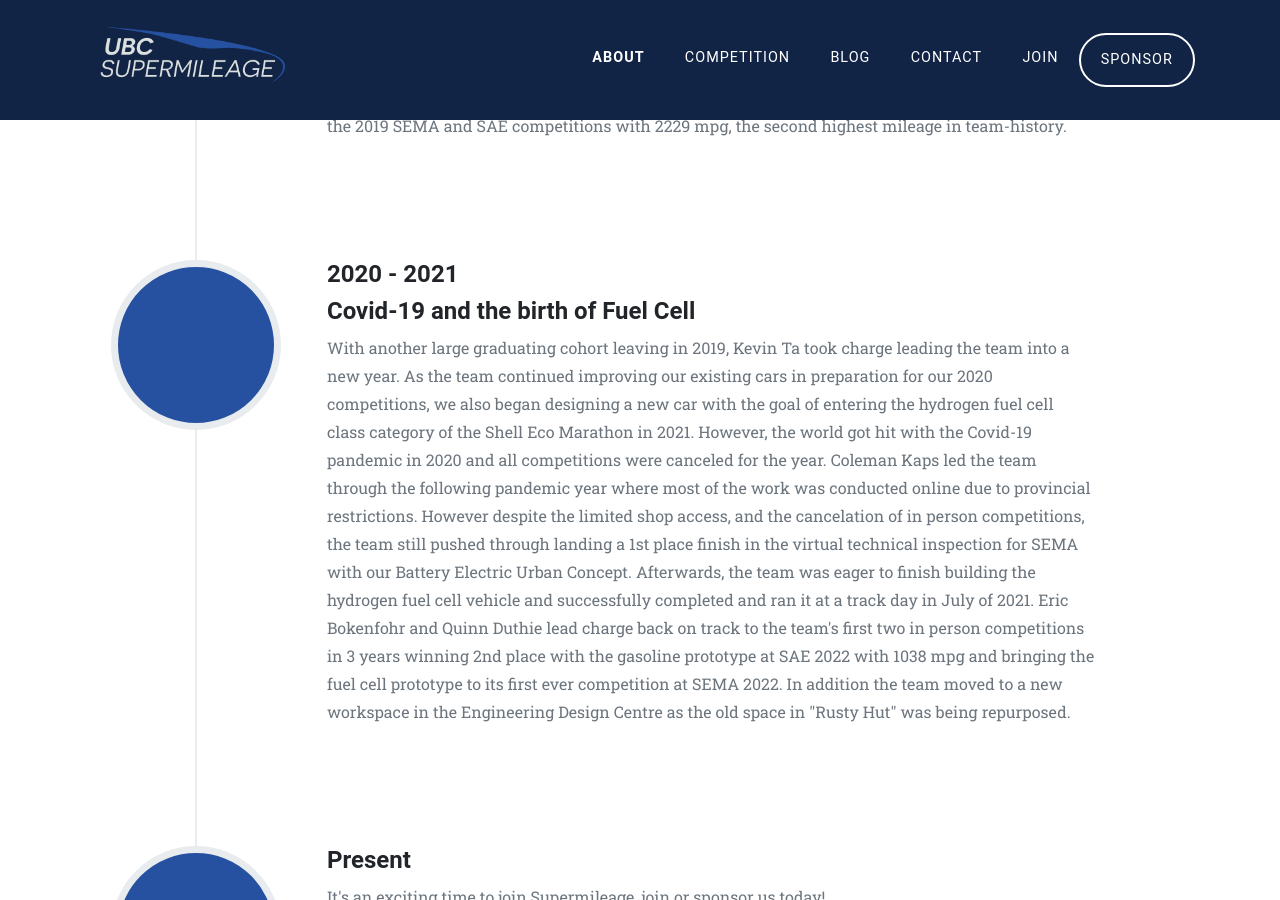
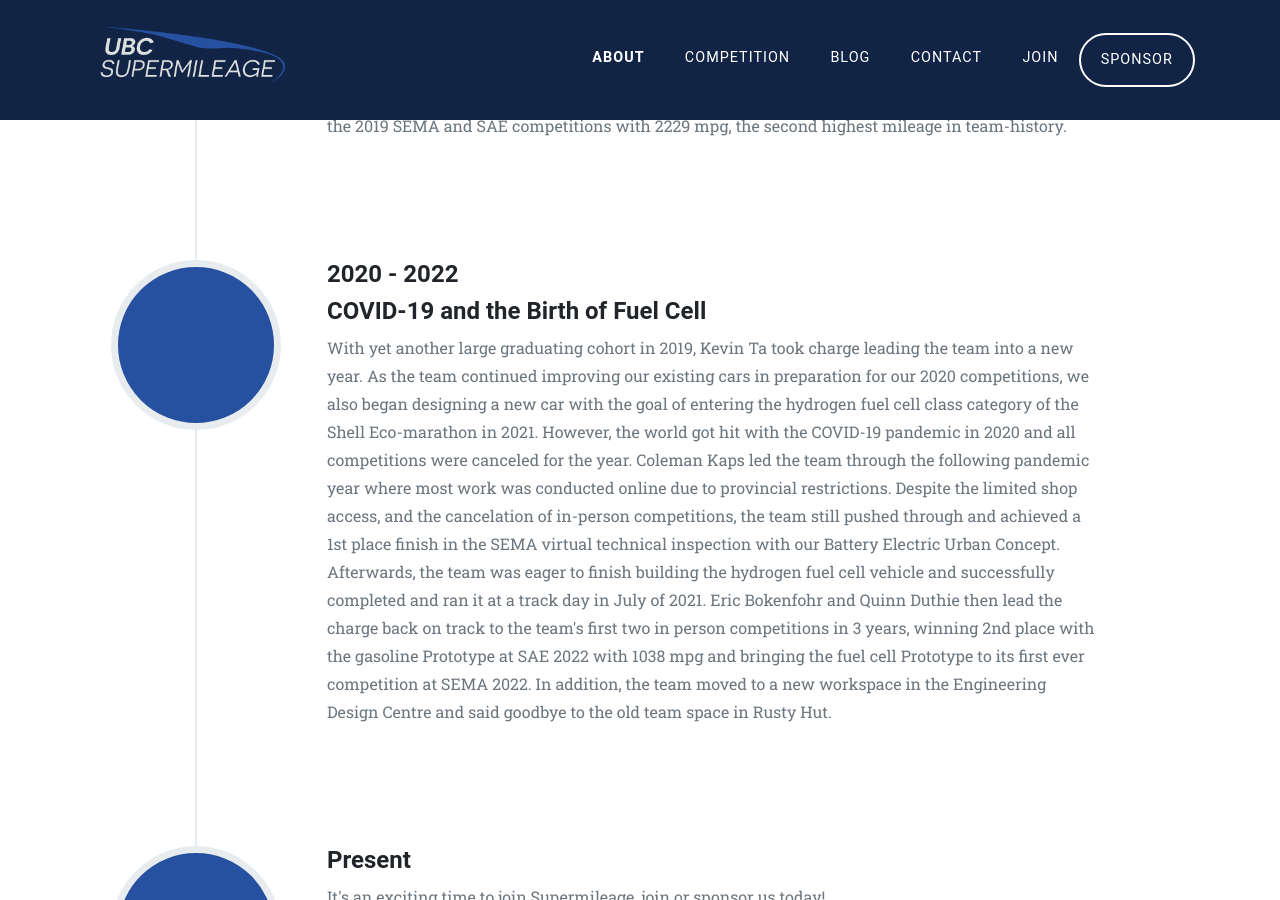
Before and after one commit to supermileage/supermileage.github.io, a Jekyll site: the page built from about.html, in a window 1280 px wide and 900 px high, scrolled down 2661 px. Built offline with Jekyll 4.4.1, drawn with Linux system fonts in a browser that asks for light colours; some web fonts are replaced.

Commit message:
Fixed grammatical errors and updated captains.

```diff
--- a/about.html
+++ b/about.html
@@ -145,12 +145,23 @@
             <div class="timeline-image"></div>
             <div class="timeline-panel">
               <div class="timeline-heading">
-                <h4>2020 - 2021</h4>
-                <h4 class="subheading">Covid-19 and the birth of Fuel Cell</h4>
+                <h4>2020 - 2022</h4>
+                <h4 class="subheading">COVID-19 and the Birth of Fuel Cell</h4>
               </div>
               <div class="timeline-body">
                 <p class="text-muted">
-                  With another large graduating cohort leaving in 2019, Kevin Ta took charge leading the team into a new year. As the team continued improving our existing cars in preparation for our 2020 competitions, we also began designing a new car with the goal of entering the hydrogen fuel cell class category of the Shell Eco Marathon in 2021. However, the world got hit with the Covid-19 pandemic in 2020 and all competitions were canceled for the year. Coleman Kaps led the team through the following pandemic year where most of the work was conducted online due to provincial restrictions. However despite the limited shop access, and the cancelation of in person competitions, the team still pushed through landing a 1st place finish in the virtual technical inspection for SEMA with our Battery Electric Urban Concept. Afterwards, the team was eager to finish building the hydrogen fuel cell vehicle and successfully completed and ran it at a track day in July of 2021. Eric Bokenfohr and Quinn Duthie lead charge back on track to the team's first two in person competitions in 3 years winning 2nd place with the gasoline prototype at SAE 2022 with 1038 mpg and bringing the fuel cell prototype to its first ever competition at SEMA 2022. In addition the team moved to a new workspace in the Engineering Design Centre as the old space in "Rusty Hut" was being repurposed.
+                  With yet another large graduating cohort in 2019, Kevin Ta took charge leading the team into a new year.
+                  As the team continued improving our existing cars in preparation for our 2020 competitions, we also began
+                  designing a new car with the goal of entering the hydrogen fuel cell class category of the Shell Eco-marathon in 2021.
+                  However, the world got hit with the COVID-19 pandemic in 2020 and all competitions were canceled for the year.
+                  Coleman Kaps led the team through the following pandemic year where most work was conducted online due to provincial restrictions.
+                  Despite the limited shop access, and the cancelation of in-person competitions, the team still pushed through and achieved
+                  a 1st place finish in the SEMA virtual technical inspection with our Battery Electric Urban Concept. Afterwards, the team
+                  was eager to finish building the hydrogen fuel cell vehicle and successfully completed and ran it at a track day in July of 2021.
+                  Eric Bokenfohr and Quinn Duthie then lead the charge back on track to the team's first two in person competitions in 3 years,
+                  winning 2nd place with the gasoline Prototype at SAE 2022 with 1038 mpg and bringing the fuel cell Prototype to its first ever
+                  competition at SEMA 2022. In addition, the team moved to a new workspace in the Engineering Design Centre and said goodbye to the old
+                  team space in Rusty Hut.
                 </p>
               </div>
             </div>
--- a/contact.html
+++ b/contact.html
@@ -32,7 +32,7 @@
       <div class="col-sm-3">
         <h4 class="text-heading">Team Contact</h4>
         <p class="text-muted">
-          Team Captains - Eric Bokenfohr, Quinn Duthie
+          Eric Bokenfohr and Lia Elrick, Team Captains
         </p>
       </div>
       <div class="col-sm-3">
--- a/index.html
+++ b/index.html
@@ -235,7 +235,7 @@
                 requires today.
               </p>
               <h3 class="text-uppercase">Motor</h3>
-              <p class="item-intro text-muted">Honda GXH 50</p>
+              <p class="item-intro text-muted">Brushless DC Motor</p>
               <h3 class="text-uppercase">Chassis</h3>
               <p class="item-intro text-muted">1" Nomex</p>
               <p>
@@ -246,7 +246,7 @@
                 chassis (including all components except the engine) is approximately 120 lbs.
               </p>
               <h3 class="text-uppercase">Casper</h3>
-              <p class="item-intro text-muted">2-Gear Box</p>
+              <p class="item-intro text-muted">Direct Drivetrain with Planetary Gearbox</p>
               <h3 class="text-uppercase">Steering</h3>
               <p class="item-intro text-muted">Formula 1 Style</p>
               <p>
@@ -387,7 +387,7 @@
               -->
               <!--Todo: -->
               <h3 class="text-uppercase">Drivetrain</h3>
-              <p class="item-intro text-muted">Chain drive</p>
+              <p class="item-intro text-muted">Chain Drive</p>
               <p>
                 This powertrain system uses a two-stage, chain drive
                 system. As the name implies, there are two chains reductions from the motor to the
```
Also changed, not shown: competition.html (+8 -7 lines).
